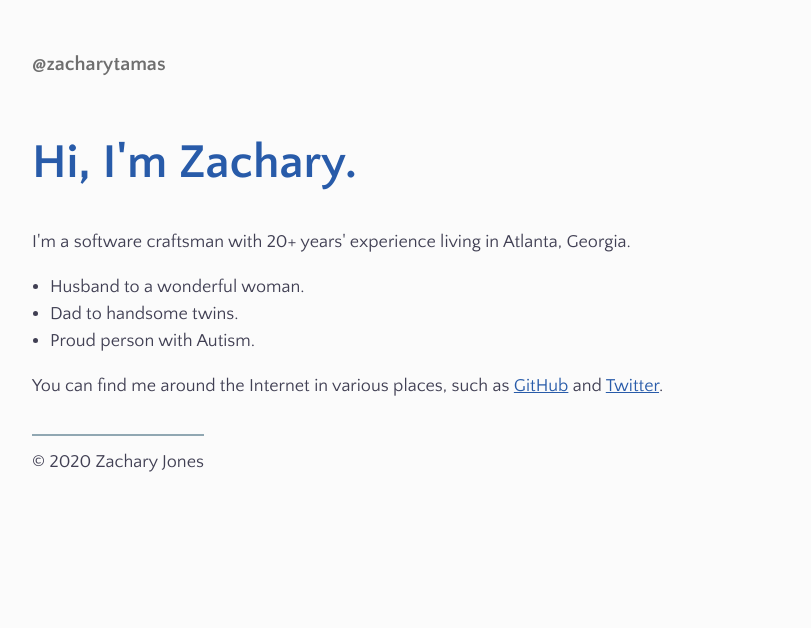
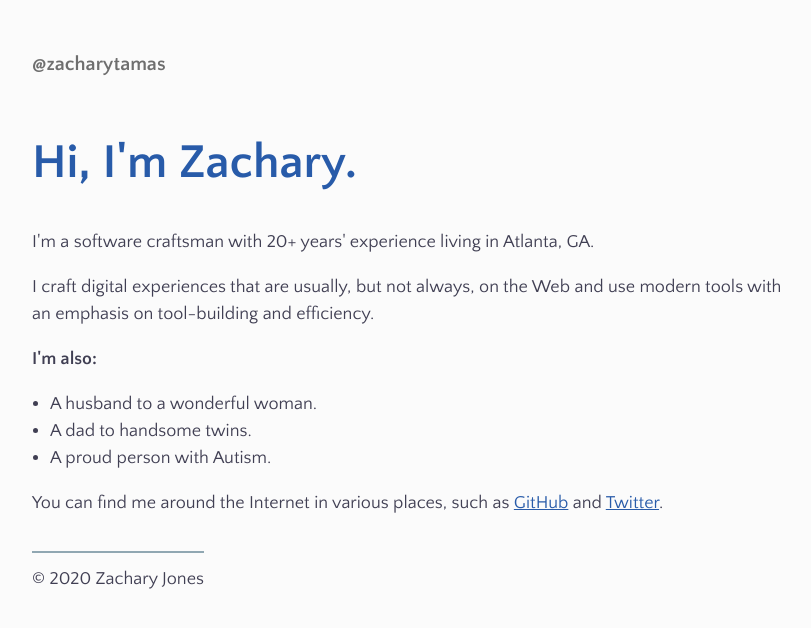
Before and after one commit to zacharytamas/hub, a Next.js app: page / in a window 1280 px wide. Shown: the top 628 px of the page, without its empty margins (224-1035 px from the left). Built offline with nearby package versions, Linux system fonts and the light colour scheme.

Commit message:
Update copy on About page (#6)

```diff
--- a/src/content/about.mdx
+++ b/src/content/about.mdx
@@ -1,7 +1,13 @@
-I'm a software craftsman with 20+ years' experience living in Atlanta,&nbsp;Georgia.
+I'm a software craftsman with 20+ years' experience living in Atlanta,&nbsp;GA.
 
-- Husband to a wonderful woman.
-- Dad to handsome twins.
-- Proud person with Autism.
+I craft digital experiences that are usually, but not always, on the Web and use modern
+tools with an emphasis on tool-building and efficiency.
 
-You can find me around the Internet in various places, such as [GitHub](https://github.com/zacharytamas) and [Twitter](https://twitter.com/zacharytamas).
+**I'm also:**
+
+- A husband to a wonderful woman.
+- A dad to handsome twins.
+- A proud person with Autism.
+
+You can find me around the Internet in various places, such as
+[GitHub](https://github.com/zacharytamas) and [Twitter](https://twitter.com/zacharytamas).
```
